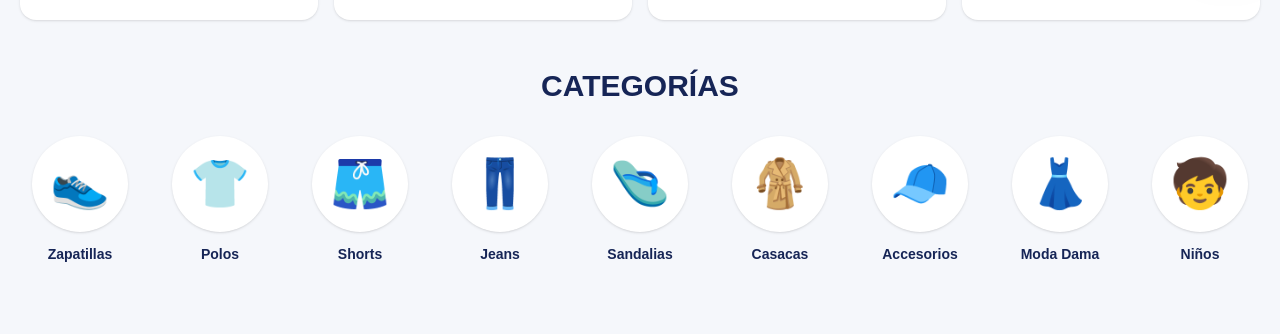
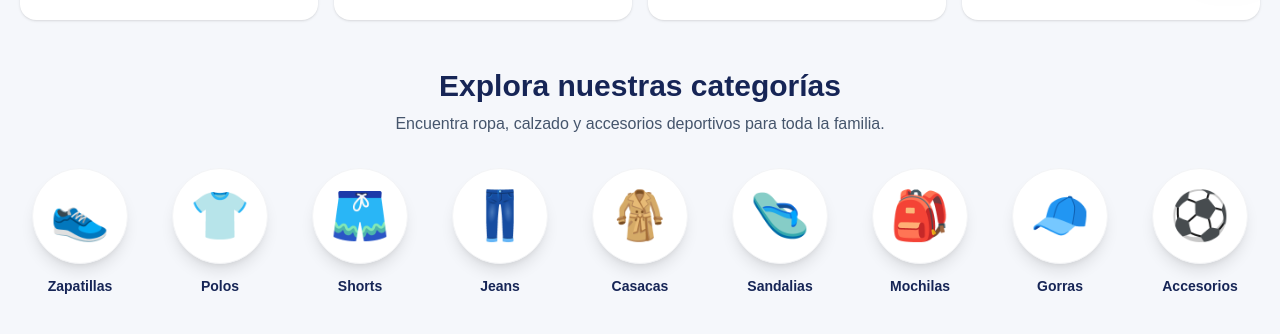
Before and after one commit to Gabriel1234123/super-sport-web, a React (Vite) app: page / in a window 1280 px wide. Shown: the part 832-1166 px from the top of the page. Built offline with nearby package versions, Linux system fonts and the light colour scheme; no server answers.

Commit message:
style: mejorar sección de categorías

```diff
--- a/src/components/CategoryStrip.jsx
+++ b/src/components/CategoryStrip.jsx
@@ -1,12 +1,44 @@
 const categorias = [
-  ['👟','Zapatillas'], ['👕','Polos'], ['🩳','Shorts'], ['👖','Jeans'], ['🩴','Sandalias'], ['🧥','Casacas'], ['🧢','Accesorios'], ['👗','Moda Dama'], ['🧒','Niños']
+  ['👟', 'Zapatillas'],
+  ['👕', 'Polos'],
+  ['🩳', 'Shorts'],
+  ['👖', 'Jeans'],
+  ['🧥', 'Casacas'],
+  ['🩴', 'Sandalias'],
+  ['🎒', 'Mochilas'],
+  ['🧢', 'Gorras'],
+  ['⚽', 'Accesorios']
 ];
+
 export default function CategoryStrip() {
   return (
     <section className="max-w-7xl mx-auto px-5 py-12">
-      <h2 className="text-center text-3xl font-black text-blue-950 mb-8">CATEGORÍAS</h2>
+      <h2 className="text-center text-3xl font-black text-blue-950">
+        Explora nuestras categorías
+      </h2>
+
+      <p className="text-center text-slate-600 mt-2 mb-8">
+        Encuentra ropa, calzado y accesorios deportivos para toda la familia.
+      </p>
+
       <div className="grid grid-cols-3 sm:grid-cols-5 lg:grid-cols-9 gap-5">
-        {categorias.map(([icon,nombre])=><a href={`/catalogo?categoria=${encodeURIComponent(nombre.toLowerCase())}`} key={nombre} className="text-center group"><div className="bg-white rounded-full h-24 w-24 mx-auto grid place-items-center text-5xl shadow group-hover:scale-105 transition">{icon}</div><p className="font-black text-sm mt-3 text-blue-950">{nombre}</p></a>)}
+        {categorias.map(([icon, nombre]) => (
+          <a
+            href={`/catalogo?categoria=${encodeURIComponent(
+              nombre.toLowerCase()
+            )}`}
+            key={nombre}
+            className="text-center group"
+          >
+            <div className="bg-white rounded-full h-24 w-24 mx-auto grid place-items-center text-5xl shadow-lg border border-gray-100 group-hover:bg-red-600 group-hover:text-white group-hover:scale-110 transition duration-300">
+              {icon}
+            </div>
+
+            <p className="font-bold text-sm mt-3 text-blue-950 group-hover:text-red-600">
+              {nombre}
+            </p>
+          </a>
+        ))}
       </div>
     </section>
   );
```
